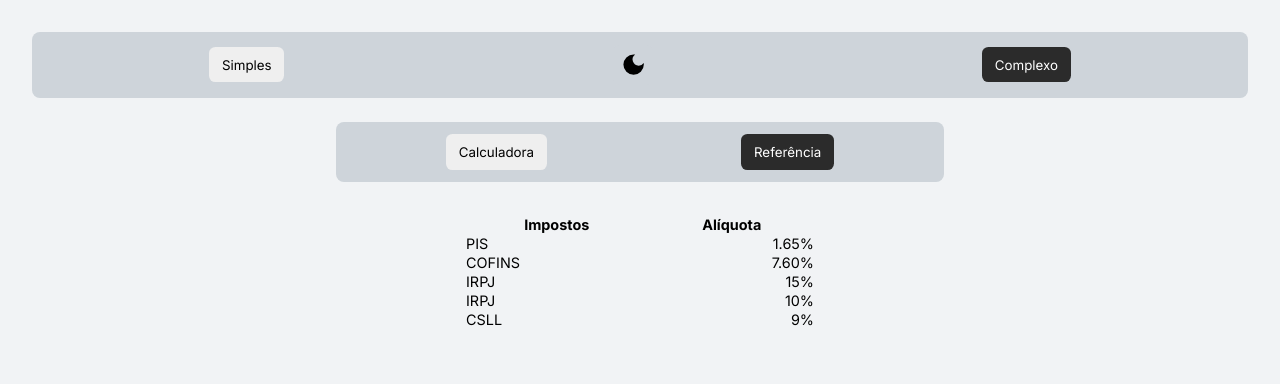
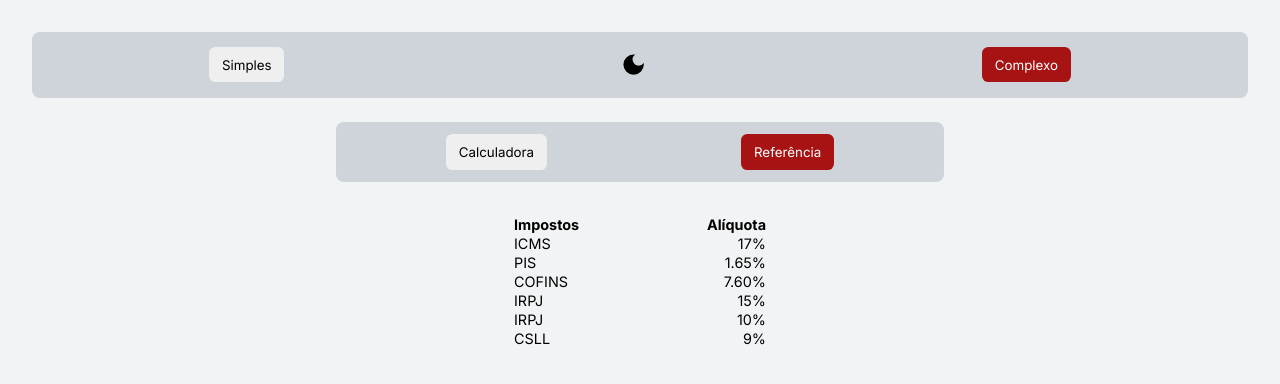
Before and after one commit to jonascsilva/tax-calculator, a Next.js app: page /complex/reference in a window 1280 px wide. Shown: the top 384 px of the page. Built offline with nearby package versions, Linux system fonts and the light colour scheme.

Commit message:
feat: improve complex route (2)

```diff
--- a/src/app/complex/reference/page.tsx
+++ b/src/app/complex/reference/page.tsx
@@ -11,6 +11,10 @@ export default async function Page() {
           </tr>
         </thead>
         <tbody>
+          <tr>
+            <td>ICMS</td>
+            <td>17%</td>
+          </tr>
           <tr>
             <td>PIS</td>
             <td>1.65%</td>
--- a/src/app/complex/reference/styles.module.scss
+++ b/src/app/complex/reference/styles.module.scss
@@ -1,10 +1,18 @@
 .root {
   padding: 2rem;
   display: grid;
-  grid-template-columns: repeat(auto-fit, max(22rem));
+  grid-template-columns: repeat(auto-fit, max(16rem));
   justify-content: center;
-  gap: 4rem;
+  column-gap: 1rem;
   font-size: 0.9rem;
+
+  th:first-child {
+    text-align: left;
+  }
+
+  th:last-child {
+    text-align: right;
+  }
 
   td:last-child {
     text-align: right;
--- a/src/app/layout.tsx
+++ b/src/app/layout.tsx
@@ -10,8 +10,8 @@ import { Providers } from './providers'
 const inter = Inter({ subsets: ['latin'] })
 
 export const metadata = {
-  title: 'Create Next App',
-  description: 'Generated by create next app'
+  title: 'Tax Calculator',
+  description: 'Site for tax calculation purposes'
 }
 
 export default function Layout({ children }: { children: ReactNode }) {
--- a/src/app/simple/_form/index.tsx
+++ b/src/app/simple/_form/index.tsx
@@ -9,9 +9,9 @@ import { number, object, NumberSchema } from 'yup'
 
 import FormButton from '@/components/form-button'
 import FormField from '@/components/form-field'
-import Table from '@/app/simple/_form/_table'
 import { FormDataSimple, Range, ResultSimple } from '@/utils/types'
 
+import Table from './_table'
 import styles from './styles.module.scss'
 
 const numberSchema = number()
--- a/src/components/form-field/styles.module.scss
+++ b/src/components/form-field/styles.module.scss
@@ -17,3 +17,8 @@
   width: 14rem;
   text-align: center;
 }
+
+.error {
+  font-size: 0.85rem;
+  color: rgb(206, 20, 20)
+}
--- a/src/components/header/styles.module.scss
+++ b/src/components/header/styles.module.scss
@@ -45,7 +45,7 @@
   }
 
   &.active {
-    background-color: rgb(43, 43, 43);
+    background-color: rgb(167, 19, 19);
 
     a {
       color: white;
```
Also changed, not shown: src/app/complex/_form/index.tsx (+7 -7 lines), src/components/form-field/index.tsx (+4 -4 lines), src/utils/types.ts (+6 -1 lines).
